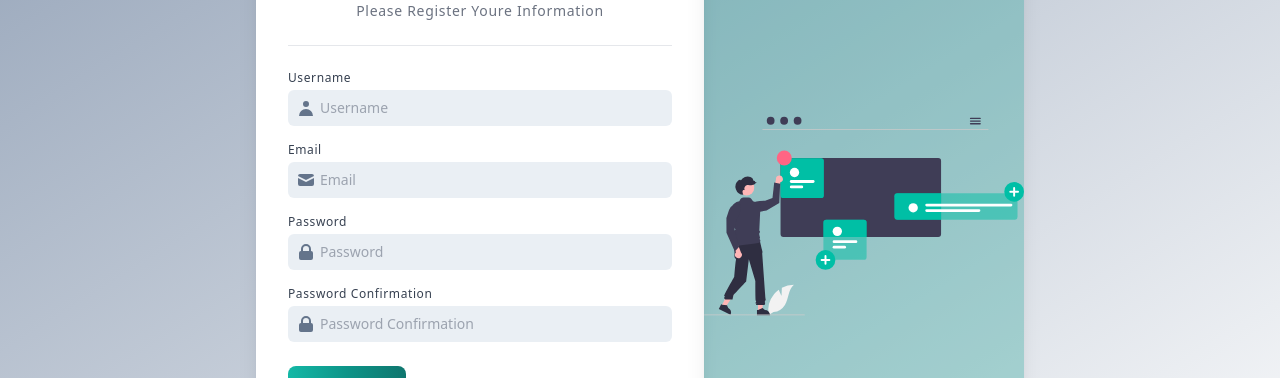
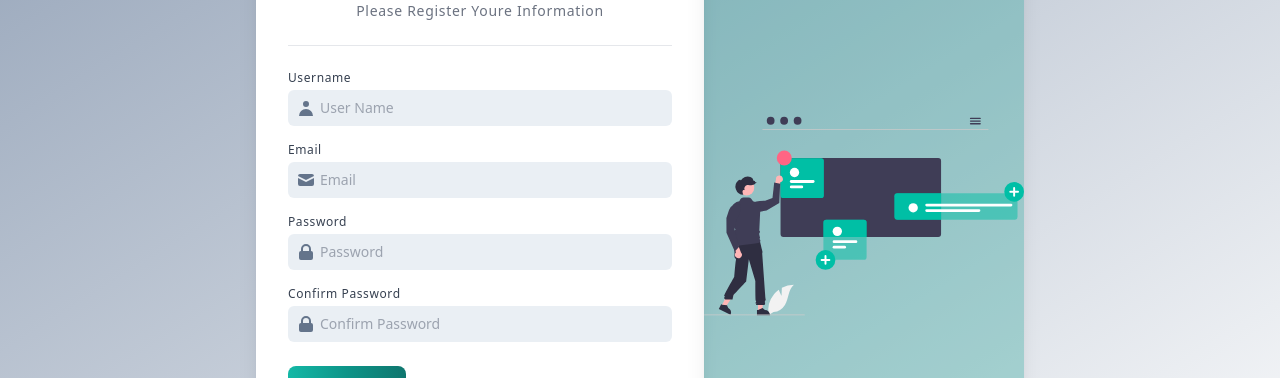
Before and after one commit to rtolinggi/fullstack, a React (Create React App) app in the folder frontend/: page /register in a window 1280 px wide. Shown: the part 184-562 px from the top of the page. Built offline with nearby package versions, Linux system fonts and the light colour scheme.

Commit message:
create component reusable on frontend

```diff
--- /dev/null
+++ b/frontend/src/components/Button.js
@@ -0,0 +1,22 @@
+const Button = ({
+  type = "submit",
+  disabled,
+  className,
+  children,
+  ...props
+}) => {
+  return (
+    <>
+      <button
+        type={type}
+        disabled={disabled}
+        className={`text-white outline-none bg-gradient-to-r from-teal-500 via-teal-600 to-teal-700 hover:bg-gradient-to-br focus:ring-4 focus:ring-teal-300 dark:focus:ring-teal-800 font-medium rounded-lg text-sm px-8 py-2.5 w-full mr-2 mt-6 lg:w-fit lg:self-start ${className}`}
+        {...props}
+      >
+        {children}
+      </button>
+    </>
+  );
+};
+
+export default Button;
--- /dev/null
+++ b/frontend/src/components/CheckBox.js
@@ -0,0 +1,18 @@
+const CheckBox = ({ children, ...props }) => {
+  return (
+    <>
+      <div className="flex items-center">
+        <input
+          type="checkbox"
+          className="accent-teal-600 outline-none focus:ring-[1px] focus:ring-teal-500"
+          {...props}
+        />
+        <label className="ml-1 text-sm text-slate-700 font-normal ">
+          {children}
+        </label>
+      </div>
+    </>
+  );
+};
+
+export default CheckBox;
--- /dev/null
+++ b/frontend/src/components/Input.js
@@ -0,0 +1,44 @@
+import React from "react";
+
+const Input = ({
+  classContainer,
+  label,
+  classLabel,
+  leftIcon,
+  inputType,
+  placeholder,
+  value,
+  onChange,
+  autoComplete,
+  inputName,
+  rightIcon = undefined,
+  ...props
+}) => {
+  return (
+    <>
+      <div className={`relative flex flex-col w-full ${classContainer}`}>
+        <label
+          htmlFor={label}
+          className={`text-xs text-gray-700 font-medium -tracking-tighter mb-1 ${classLabel}`}
+        >
+          {label}
+        </label>
+        {leftIcon}
+        <input
+          id={inputName}
+          name={inputName}
+          type={inputType}
+          placeholder={placeholder}
+          className="bg-slate-200/70 py-2 px-2 text-sm pl-8 font-normal text-slate-700 outline-none focus:border focus:border-teal-200 focus:ring focus:ring-teal-100 focus:bg-white rounded-md "
+          autoComplete={autoComplete}
+          value={value}
+          onChange={onChange}
+          {...props}
+        />
+        {rightIcon}
+      </div>
+    </>
+  );
+};
+
+export default Input;
--- /dev/null
+++ b/frontend/src/components/Message.js
@@ -0,0 +1,28 @@
+import { ExclamationIcon, XCircleIcon } from "@heroicons/react/solid";
+
+const Message = ({ classContiner, message, onClick, classMessage }) => {
+  return (
+    <>
+      <div
+        id="message"
+        className={`flex items-center p-2.5 -mb-4 bg-red-100 rounded-sm dark:bg-red-200 w-full mt-4 border-l-4 border-l-red-400 ${classContiner}`}
+      >
+        <ExclamationIcon className="flex-shrink-0 w-5 h-5 text-red-700 dark:text-red-800" />
+        <div
+          className={`ml-3 text-xs -tracking-tighter font-medium text-red-700 dark:text-red-800 ${classMessage}`}
+        >
+          {message}
+        </div>
+        <button
+          type="button"
+          onClick={onClick}
+          className="ml-auto -mx-1.5 -my-1.5 bg-red-100 text-red-500 rounded-lg focus:ring-2 focus:ring-red-400 p-1.5 hover:bg-red-200 inline-flex h-8 w-8 dark:bg-red-200 dark:text-red-600 dark:hover:bg-red-300"
+        >
+          <XCircleIcon className="w-5 h-5" />
+        </button>
+      </div>
+    </>
+  );
+};
+
+export default Message;
--- a/frontend/src/pages/auth/Register.js
+++ b/frontend/src/pages/auth/Register.js
@@ -1,17 +1,18 @@
 import { NavLink, useNavigate } from "react-router-dom";
 import {
-  ExclamationIcon,
   EyeIcon,
   EyeOffIcon,
   LockClosedIcon,
   MailIcon,
   UserIcon,
-  XCircleIcon,
 } from "@heroicons/react/solid";
 import ImageRegis from "../../assets/images/regis.svg";
 import React, { useEffect, useState } from "react";
 import { useDispatch, useSelector } from "react-redux";
 import { register, reset } from "../../features/auth/authSlice";
+import Button from "../../components/Button";
+import Message from "../../components/Message";
+import Input from "../../components/Input";
 
 const Register = () => {
   const [formData, setFormData] = useState({
@@ -90,110 +91,63 @@ const Register = () => {
             Please Register Youre Information
           </p>
           {closeMessage ? null : (
-            <div
-              id="message"
-              className="flex items-center p-2.5 -mb-4 bg-red-100 rounded-sm dark:bg-red-200 w-full mt-4 border-l-4 border-l-red-400"
-            >
-              <ExclamationIcon className="flex-shrink-0 w-5 h-5 text-red-700 dark:text-red-800" />
-              <div className="ml-3 text-xs -tracking-tighter font-medium text-red-700 dark:text-red-800">
-                {message}
-              </div>
-              <button
-                type="button"
-                onClick={() => setCloseMessage(true)}
-                className="ml-auto -mx-1.5 -my-1.5 bg-red-100 text-red-500 rounded-lg focus:ring-2 focus:ring-red-400 p-1.5 hover:bg-red-200 inline-flex h-8 w-8 dark:bg-red-200 dark:text-red-600 dark:hover:bg-red-300"
-              >
-                <XCircleIcon className="w-5 h-5" />
-              </button>
-            </div>
+            <Message message={message} onClick={() => setCloseMessage(true)} />
           )}
 
           <hr className="text-slate-400 border-1 w-full mt-6" />
           <div className="space-y-4 w-full mt-6">
-            <div className="relative flex flex-col w-full">
-              <label
-                htmlFor="name"
-                className="text-xs text-gray-700 font-medium -tracking-tighter mb-1"
-              >
-                Username
-              </label>
-              <UserIcon className="absolute left-0 top-7 w-5 h-5 text-slate-500 ml-2" />
-              <input
-                id="name"
-                name="name"
-                type="text"
-                placeholder="Username"
-                className="bg-slate-200/70 py-2 px-2 text-sm pl-8 font-normal text-slate-700 outline-none focus:border focus:border-teal-200 focus:ring focus:ring-teal-100 focus:bg-white rounded-md "
-                autoComplete="off"
-                value={name}
-                onChange={onChange}
-              />
-            </div>
-            <div className="relative flex flex-col w-full">
-              <label
-                htmlFor="email"
-                className="text-xs text-gray-700 font-medium -tracking-tighter mb-1"
-              >
-                Email
-              </label>
-              <MailIcon className="absolute left-0 top-7 w-5 h-5 text-slate-500 ml-2" />
-              <input
-                id="email"
-                name="email"
-                type="email"
-                placeholder="Email"
-                className="bg-slate-200/70 py-2 px-2 text-sm pl-8 font-normal text-slate-700 outline-none focus:border focus:border-teal-200 focus:ring focus:ring-teal-100 focus:bg-white rounded-md "
-                autoComplete="off"
-                value={email}
-                onChange={onChange}
-              />
-            </div>
-            <div className="relative flex flex-col w-full">
-              <label
-                htmlFor="password"
-                className="text-xs text-gray-700 font-medium -tracking-tighter mb-1"
-              >
-                Password
-              </label>
-              <LockClosedIcon className="absolute left-0 top-7 w-5 h-5 text-slate-500 ml-2" />
-              <input
-                id="password"
-                name="password"
-                autoComplete="new-password"
-                type={showPassword ? "text" : "password"}
-                placeholder="Password"
-                className="bg-slate-200/70 py-2 px-2 pl-8 text-sm font-normal text-slate-700 outline-none focus:border focus:border-teal-200 focus:ring focus:ring-teal-100 focus:bg-white rounded-md"
-                value={password}
-                onChange={onChange}
-              />
-              {handlePasswordShow()}
-            </div>
-            <div className="relative flex flex-col w-full">
-              <label
-                htmlFor="confirmPassword"
-                className="text-xs text-gray-700 font-medium -tracking-tighter mb-1"
-              >
-                Password Confirmation
-              </label>
-              <LockClosedIcon className="absolute left-0 top-7 w-5 h-5 text-slate-500 ml-2" />
-              <input
-                id="passwordConfirmation"
-                name="confirmPassword"
-                autoComplete="new-password"
-                type={showPassword ? "text" : "password"}
-                placeholder="Password Confirmation"
-                className="bg-slate-200/70 py-2 px-2 pl-8 text-sm font-normal text-slate-700 outline-none focus:border focus:border-teal-200 focus:ring focus:ring-teal-100 focus:bg-white rounded-md"
-                value={confirmPassword}
-                onChange={onChange}
-              />
-              {handlePasswordShow()}
-            </div>
+            <Input
+              inputType="text"
+              label="Username"
+              inputName="name"
+              placeholder="User Name"
+              autoComplete="text"
+              onChange={onChange}
+              value={name}
+              leftIcon={
+                <UserIcon className="absolute left-0 top-7 w-5 h-5 text-slate-500 ml-2" />
+              }
+            />
+            <Input
+              inputType="email"
+              label="Email"
+              inputName="email"
+              placeholder="Email"
+              autoComplete="email"
+              onChange={onChange}
+              value={email}
+              leftIcon={
+                <MailIcon className="absolute left-0 top-7 w-5 h-5 text-slate-500 ml-2" />
+              }
+            />
+            <Input
+              inputType={showPassword ? "text" : "password"}
+              label="Password"
+              inputName="password"
+              placeholder="Password"
+              autoComplete="new-password"
+              onChange={onChange}
+              value={password}
+              leftIcon={
+                <LockClosedIcon className="absolute left-0 top-7 w-5 h-5 text-slate-500 ml-2" />
+              }
+              rightIcon={handlePasswordShow()}
+            />
+            <Input
+              inputType={showPassword ? "text" : "password"}
+              label="Confirm Password"
+              inputName="confirmPassword"
+              placeholder="Confirm Password"
+              autoComplete="new-password"
+              onChange={onChange}
+              value={confirmPassword}
+              leftIcon={
+                <LockClosedIcon className="absolute left-0 top-7 w-5 h-5 text-slate-500 ml-2" />
+              }
+              rightIcon={handlePasswordShow()}
+            />
           </div>
-          <button
-            type="submit"
-            disabled={isLoading}
-            className="text-white outline-none bg-gradient-to-r from-teal-500 via-teal-600 to-teal-700 hover:bg-gradient-to-br focus:ring-4 focus:ring-teal-300 dark:focus:ring-teal-800 font-medium rounded-lg text-sm px-8 py-2.5 w-full mr-2 mt-6 lg:w-fit lg:self-start"
-          >
+          <Button disabled={isLoading}>
             {isLoading ? (
               <>
                 <svg
@@ -217,7 +171,7 @@ const Register = () => {
             ) : (
               "Register"
             )}
-          </button>
+          </Button>
           <hr className="text-slate-400 border-1 w-full mt-6" />
           <p className="text-xs text-slate-600 -tracking-tighter font-medium mt-6 text-center">
             Already an Account ?{" "}
```
Also changed, not shown: frontend/src/components/Header.js (+5 -3 lines), frontend/src/features/auth/authSlice.js (+16 -6 lines), frontend/src/pages/auth/Login.js (+27 -66 lines), 2 other files (tests, documents, lock files or other folders).
